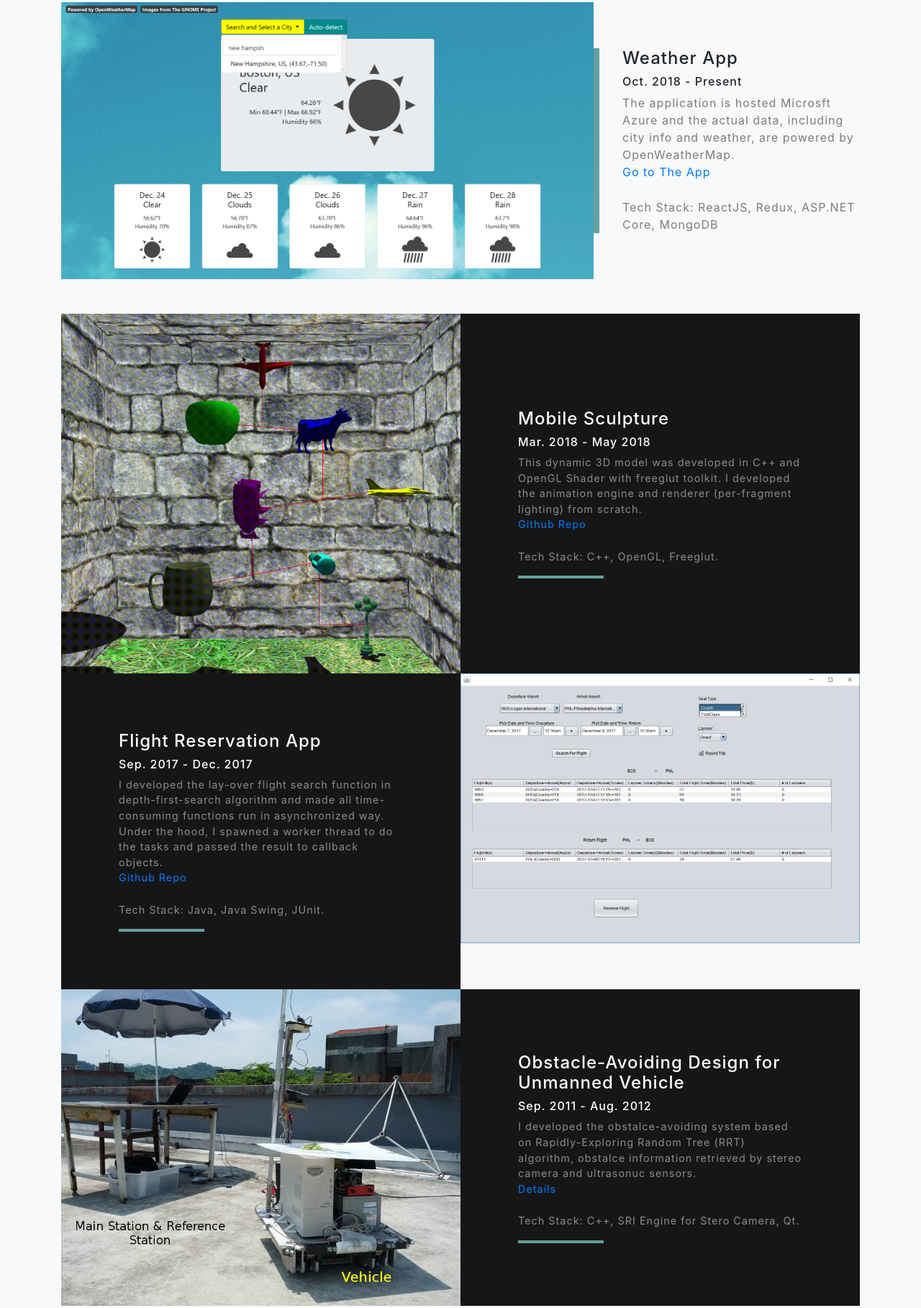
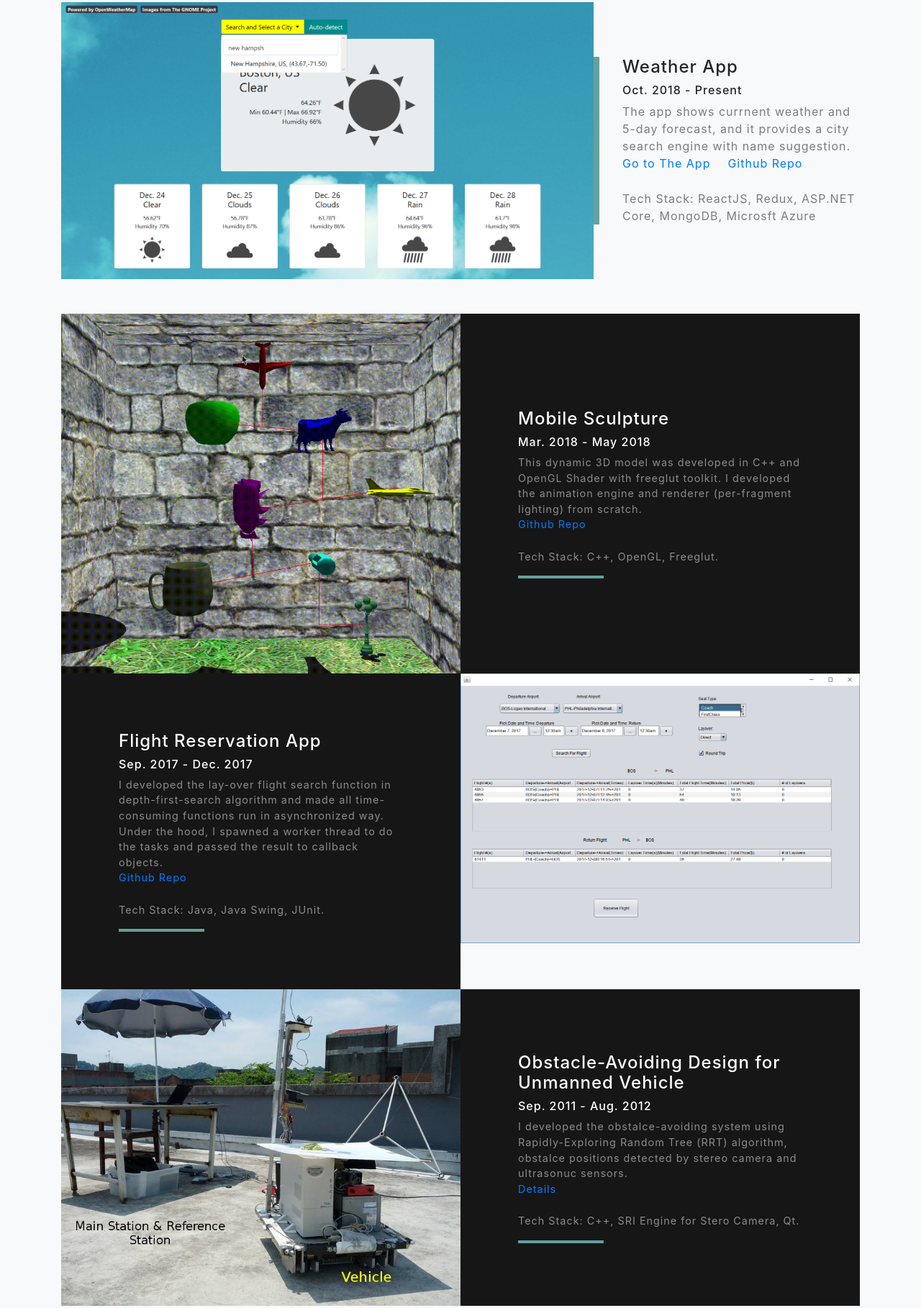
Before and after one commit to AlvinJian/alvinjian.github.io, a website with bundled scripts: page index.html in a window 1280 px wide. Shown: the part 515-2333 px from the top of the page at 72% size. Built offline with nearby package versions, Linux system fonts and the light colour scheme.

Commit message:
update content

```diff
--- a/index.html
+++ b/index.html
@@ -88,13 +88,16 @@
               <h4>Weather App</h4>
               <h6> Oct. 2018 - Present </h6>
               <p class="text-black-50 mb-0">
-                The application is hosted Microsft Azure and the actual data, including city info and weather, are powered by OpenWeatherMap.
+                The app shows currnent weather and 5-day forecast, and it provides a city search engine with name suggestion.
+                <!-- Under the hood, the weather data is provided by OpenWeatherMap, and the complete city list is stored in mLab,
+                a MongoDB server provider. -->
                 <br>
                 <a href="https://alvinweatherapp.azurewebsites.net/" target="_blank">Go to The App</a>
+                <a href="https://github.com/AlvinJian/SimpleWeatherApp" target="_blank">Github Repo</a>
               </p>
               <br>
               <p class="text-black-50 mb-0">
-                Tech Stack: ReactJS, Redux, ASP.NET Core, MongoDB
+                Tech Stack: ReactJS, Redux, ASP.NET Core, MongoDB, Microsft Azure
               </p>
             </div>
           </div>
@@ -168,8 +171,8 @@
                     <h4 class="text-white">Obstacle-Avoiding Design for Unmanned Vehicle</h4>
                     <h6 class="text-white"> Sep. 2011 - Aug. 2012 </h6>
                     <p class="mb-0 text-white-50">
-                      I developed the obstalce-avoiding system based on Rapidly-Exploring Random Tree (RRT) algorithm,
-                      obstalce information retrieved by stereo camera and ultrasonuc sensors.
+                      I developed the obstalce-avoiding system using Rapidly-Exploring Random Tree (RRT) algorithm,
+                      obstalce positions detected by stereo camera and ultrasonuc sensors.
                    </p>
                     <a href="./vehicle/contrib.html" target="_blank">Details</a>
                     <br>
```
